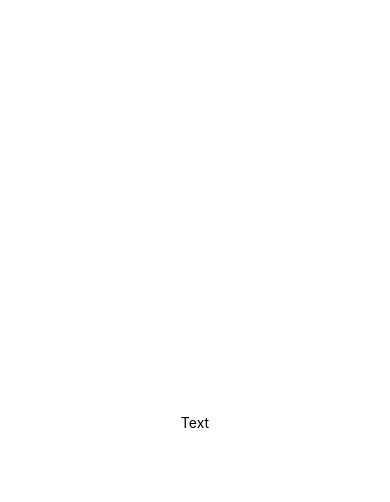
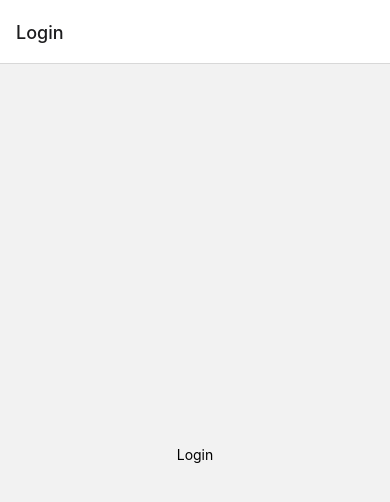
Before and after one commit to sacden/todolist, a React Native app: screen /Login in a window 390 px wide. Shown: the top 502 px of the page. Built offline with nearby package versions, Linux system fonts and the light colour scheme.

Commit message:
add: navigation

```diff
--- a/App.jsx
+++ b/App.jsx
@@ -1,14 +1,24 @@
 import React from 'react';
+import 'react-native-gesture-handler';
 import {SafeAreaView, View, StatusBar, StyleSheet, Text} from 'react-native';
+
+import {NavigationContainer} from '@react-navigation/native';
+import {createStackNavigator} from '@react-navigation/stack';
+import LoginScreen from './src/components/screens/LoginScreen';
+import AddTaskScreen from './src/components/screens/AddTaskScreen';
+import TaskListScreen from './src/components/screens/TaskListScreen';
+
+const Stack = createStackNavigator();
 
 function App() {
   return (
-    <SafeAreaView style={styles.safeArea}>
-      <StatusBar />
-      <View style={styles.container}>
-        <Text>Text</Text>
-      </View>
-    </SafeAreaView>
+    <NavigationContainer>
+      <Stack.Navigator initialRouteName="Login">
+        <Stack.Screen name="Login" component={LoginScreen} />
+        <Stack.Screen name="AddTask" component={AddTaskScreen} />
+        <Stack.Screen name="TaskList" component={TaskListScreen} />
+      </Stack.Navigator>
+    </NavigationContainer>
   );
 }
 
--- /dev/null
+++ b/src/components/screens/LoginScreen.jsx
@@ -0,0 +1,26 @@
+import React from 'react';
+import {SafeAreaView, View, StatusBar, StyleSheet, Text} from 'react-native';
+
+const Login = () => {
+  return (
+    <SafeAreaView style={styles.safeArea}>
+      <StatusBar />
+      <View style={styles.container}>
+        <Text>Login</Text>
+      </View>
+    </SafeAreaView>
+  );
+};
+
+const styles = StyleSheet.create({
+  safeArea: {
+    flex: 1,
+  },
+  container: {
+    flex: 1,
+    justifyContent: 'center',
+    alignItems: 'center',
+  },
+});
+
+export default Login;
```
Also changed, not shown: package.json (+6 -1 lines), src/components/screens/Login.jsx (deleted, +0 -12 lines), src/components/screens/AddTaskScreen.jsx (renamed from src/components/screens/AddTask.jsx), src/components/screens/TaskListScreen.jsx (renamed from src/components/screens/TaskList.jsx), 3 other files (tests, documents, lock files or other folders).
